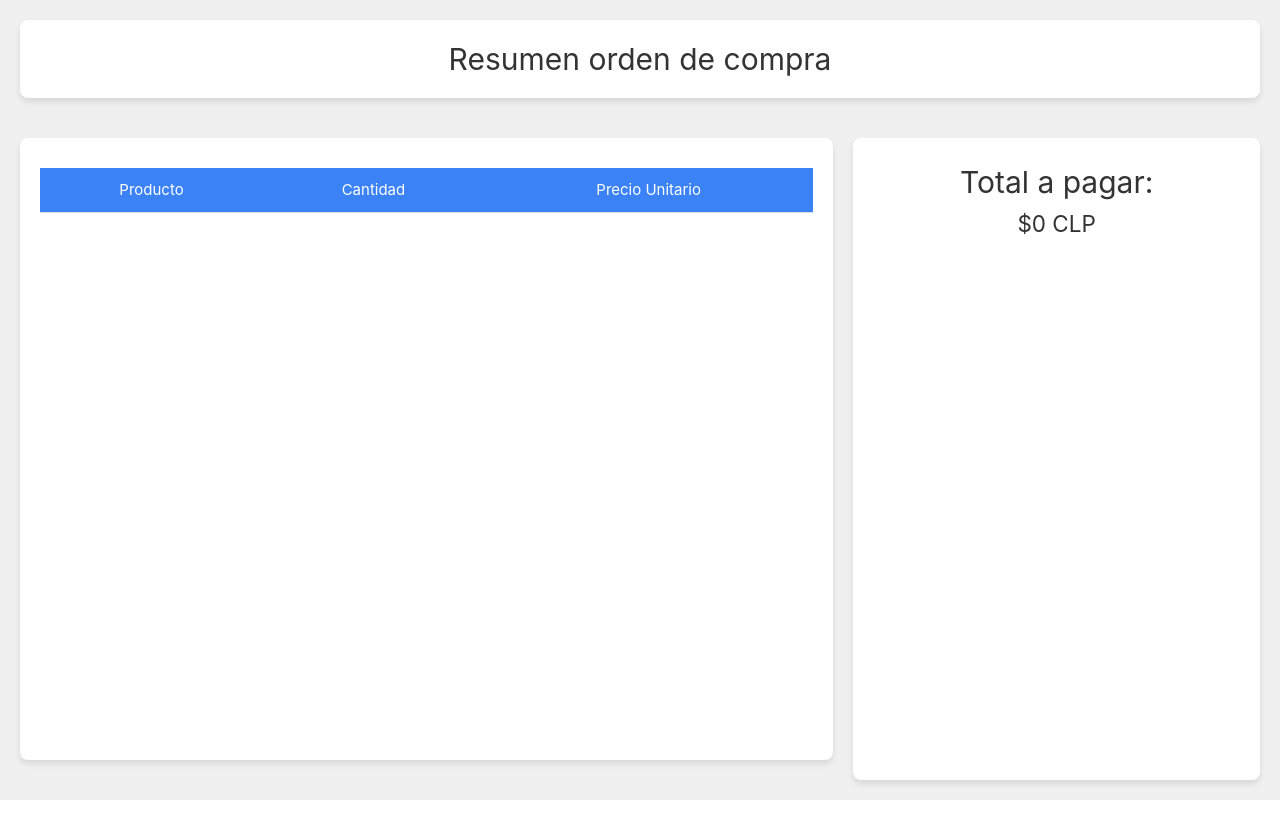
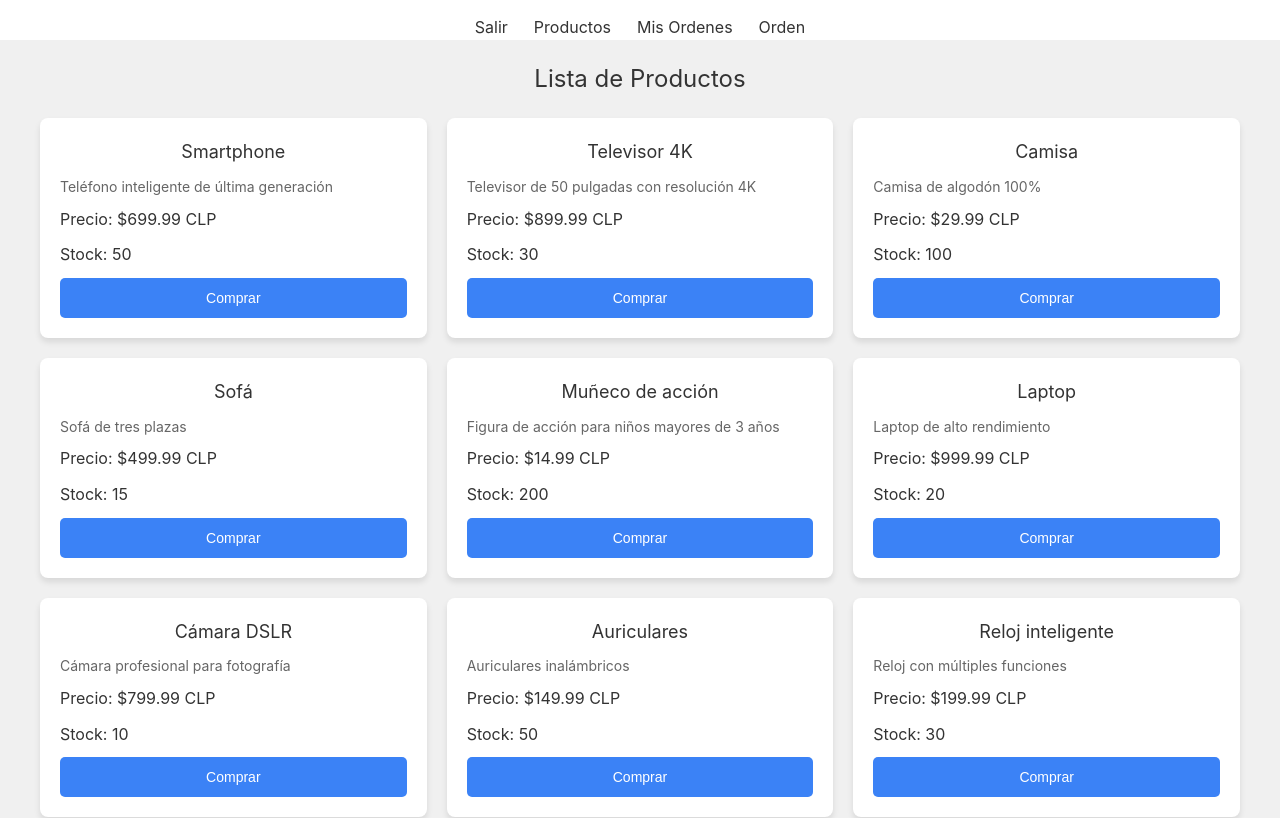
Before and after one commit to martinex453/Lab-1-TDB-Grupo1, a Vue app in the folder front-grupo1/: page /products in a window 1280 px wide. Shown: the top 818 px of the page. Built offline with nearby package versions, Linux system fonts and the light colour scheme.

Commit message:
Mas arreglos en front

```diff
--- a/front-grupo1/src/App.vue
+++ b/front-grupo1/src/App.vue
@@ -1,22 +1,19 @@
 <script setup>
-import RegisterLogin from './components/RegisterLogin.vue';
-import PucharseOrder from './components/PucharseOrder.vue';
-import Products from './components/Products.vue';
-import totalOrderDetail from './components/totalOrderDetail.vue';
+import NavBar from './components/NavBar.vue';
 </script>
 
 <template>
   <main>
+    <NavBar />
     <div class="wrapper">
-      <totalOrderDetail />
+      <router-view />
     </div>
   </main>
 </template>
 
 <style scoped>
 @media (min-width: 1024px) {
-
-.wrapper {
+  .wrapper {
     display: flex;
     place-items: flex-start;
     flex-wrap: wrap;
--- /dev/null
+++ b/front-grupo1/src/components/NavBar.vue
@@ -0,0 +1,41 @@
+<template>
+    <nav class="navbar">
+      <div class="navbar-container">
+        <div class="navbar-links">
+          <router-link to="/" class="navbar-link">Salir</router-link>
+          <router-link to="/products" class="navbar-link">Productos</router-link>
+          <router-link to="/myOrders" class="navbar-link">Mis Ordenes</router-link>
+          <router-link to="/order" class="navbar-link">Orden</router-link>
+        </div>
+      </div>
+    </nav>
+  </template>
+
+
+<style scoped>
+.navbar {
+  background-color: #ffffff;
+  color: #333;
+  display: flex;
+  justify-content: center;
+  height: 40px;
+}
+
+.navbar-container {
+  display: flex;
+  justify-content: center;
+  align-items: center;
+  width: 100%;
+}
+
+.navbar-links {
+  display: flex;
+  gap: 20px;
+}
+
+.navbar-link {
+  color: #333;
+  text-decoration: none;
+  font-size: 1rem;
+}
+</style>
--- a/front-grupo1/src/components/Products.vue
+++ b/front-grupo1/src/components/Products.vue
@@ -64,39 +64,36 @@ export default {
 </script>
 
 <style>
-/* Contenedor principal para los productos */
 .products-container {
     display: flex;
     flex-direction: column;
     align-items: center;
     padding: 20px;
-    background-color: #f0f0f0; /* Fondo suave */
+    background-color: #f0f0f0;
     min-height: 100vh;
+    width: 100%;
 }
 
-/* Título principal */
 .title {
     font-size: 24px;
-    color: #333; /* Color oscuro */
+    color: #333;
     margin-bottom: 20px;
     text-align: center;
 }
 
-/* Lista de productos */
 .products-list {
     display: grid;
-    grid-template-columns: repeat(auto-fit, minmax(300px, 1fr)); /* Diseño adaptable */
-    gap: 20px; /* Espacio entre productos */
+    grid-template-columns: repeat(auto-fit, minmax(300px, 1fr));
+    gap: 20px;
     width: 100%;
-    max-width: 1200px; /* Ancho máximo de la lista */
+    max-width: 1200px;
 }
 
-/* Estilo para cada producto */
 .product-item {
-    background-color: #fff; /* Fondo blanco */
+    background-color: #fff;
     padding: 20px;
     border-radius: 8px;
-    box-shadow: 0 4px 6px rgba(0, 0, 0, 0.1); /* Sombra ligera */
+    box-shadow: 0 4px 6px rgba(0, 0, 0, 0.1);
     display: flex;
     flex-direction: column;
     justify-content: space-between;
@@ -104,36 +101,32 @@ export default {
 }
 
 .product-item:hover {
-    transform: translateY(-5px); /* Efecto hover */
+    transform: translateY(-5px);
 }
 
-/* Estilo para los nombres de los productos */
 .product-item h2 {
     font-size: 18px;
-    color: #333; /* Color oscuro */
+    color: #333;
     margin-bottom: 10px;
 }
 
-/* Descripción de los productos */
 .product-item p {
     font-size: 14px;
-    color: #666; /* Color gris */
+    color: #666;
     margin-bottom: 10px;
     line-height: 1.4;
 }
 
-/* Precio y stock */
 .product-item h3, .product-item h4 {
     font-size: 16px;
     color: #333;
     margin-bottom: 10px;
 }
 
-/* Botón de compra */
 .purchase-button {
     padding: 12px;
-    background-color: #3b82f6; /* Azul principal */
-    color: white; /* Texto blanco */
+    background-color: #3b82f6;
+    color: white;
     border: none;
     border-radius: 5px;
     font-size: 14px;
@@ -142,6 +135,6 @@ export default {
 }
 
 .purchase-button:hover {
-    background-color: #2563eb; /* Azul más oscuro */
+    background-color: #2563eb;
 }
 </style>
--- a/front-grupo1/src/components/PucharseOrder.vue
+++ b/front-grupo1/src/components/PucharseOrder.vue
@@ -134,8 +134,8 @@ export default {
 <style>
 .pucharce-order-container {
     display: grid;
-    grid-template-columns: 60% 1fr; /* La primera columna (imagen) ocupa 60%, la segunda ocupa el resto */
-    grid-template-rows: auto 1fr; /* Filas: primera (imagen y product-info) ajustada a su contenido, la segunda ocupa el resto del espacio */
+    grid-template-columns: 60% 1fr;
+    grid-template-rows: auto 1fr;
     gap: 20px;
     padding: 20px;
     width: 100%;
@@ -145,8 +145,8 @@ export default {
 }
 
 .image {
-    grid-column: 1 / 2; /* Imagen ocupa la primera columna */
-    grid-row: 1; /* Imagen en la primera fila */
+    grid-column: 1 / 2;
+    grid-row: 1;
     display: flex;
     align-items: center;
     justify-content: center;
@@ -168,8 +168,8 @@ export default {
 }
 
 .product-information {
-    grid-column: 1 / 2; /* Información del producto también en la primera columna */
-    grid-row: 2; /* Información del producto en la segunda fila */
+    grid-column: 1 / 2;
+    grid-row: 2;
     display: flex;
     flex-direction: column;
     justify-content: flex-start;
@@ -182,8 +182,8 @@ export default {
 }
 
 .order-form-container {
-    grid-column: 2; /* El formulario de pedido ocupa la segunda columna */
-    grid-row: 1 / 3; /* El formulario ocupa desde la primera fila hasta la última */
+    grid-column: 2;
+    grid-row: 1 / 3;
     display: flex;
     flex-direction: column;
     justify-content: center;
@@ -207,11 +207,11 @@ export default {
 }
 
 .pucharse-button {
-    background-color: #60A5FA; /* Azul claro */
+    background-color: #60A5FA;
 }
 
 .no-stock-text {
-    background-color: #EF4444; /* Rojo suave */
+    background-color: #EF4444;
 }
 
 .amount-selection {
--- a/front-grupo1/src/components/RegisterLogin.vue
+++ b/front-grupo1/src/components/RegisterLogin.vue
@@ -15,6 +15,10 @@ export default {
     methods: {
         async submitForm() {
             if (this.register) {
+                if (!this.nombre || !this.email || !this.direccion || !this.telefono || !this.contrasena) {
+                    alert("Por favor, llene todos los campos.");
+                    return;
+                }
                 const cliente = {
                     nombre: this.nombre,
                     email: this.email,
@@ -34,6 +38,10 @@ export default {
                     alert("Hubo un error al registrar el usuario.");
                 }
             } else {
+                if (!this.email || !this.contrasena) {
+                    alert("Por favor, llene todos los campos.");
+                    return;
+                }
                 try {
                     const response = await clienteService.loginCliente(this.email, this.contrasena);
                     console.log("Inicio de sesión exitoso:", response.data);
@@ -215,7 +223,7 @@ button {
     width: 100%;
     padding: 12px;
     background-color: #3b82f6;
-    color: white;
+    color: #ffffff;
     border: none;
     border-radius: 5px;
     font-size: 16px;
--- a/front-grupo1/src/components/totalOrderDetail.vue
+++ b/front-grupo1/src/components/totalOrderDetail.vue
@@ -70,11 +70,10 @@ export default {
 </script>
 
 <style>
-/* Contenedor principal */
 .container-order-summary {
     display: grid;
-    grid-template-columns: 2fr 1fr; /* Dos columnas: una pequeña y otra más grande */
-    grid-template-rows: auto 1fr; /* La primera fila se ajusta al contenido y la segunda ocupa el resto del espacio */
+    grid-template-columns: 2fr 1fr;
+    grid-template-rows: auto 1fr;
     gap: 20px;
     padding: 20px;
     height: 100vh;
@@ -83,18 +82,16 @@ export default {
     overflow: hidden;
 }
 
-/* Primer div */
 .order-title {
-    grid-column: span 2; /* El primer div ocupa las dos columnas */
+    grid-column: span 2;
     text-align: center;
     background-color: #fff;
     padding: 15px;
     border-radius: 8px;
     box-shadow: 0 4px 6px rgba(0, 0, 0, 0.1);
-    font-size: 15px; /* Tamaño de letra más pequeño */
+    font-size: 15px;
 }
 
-/* Segundo div */
 .order-details {
     background-color: #fff;
     padding: 20px;
@@ -102,16 +99,14 @@ export default {
     box-shadow: 0 4px 6px rgba(0, 0, 0, 0.1);
 }
 
-/* Tercer div */
 .order-summary {
     background-color: #fff;
     padding: 20px;
     border-radius: 8px;
     box-shadow: 0 4px 6px rgba(0, 0, 0, 0.1);
-    grid-row: span 2; /* El tercer div ocupa todo el espacio vertical */
+    grid-row: span 2;
 }
 
-/* Tabla */
 table {
     width: 100%;
     border-collapse: collapse;
@@ -133,13 +128,11 @@ tbody tr:hover {
     background-color: #f9f9f9;
 }
 
-/* Títulos y encabezados */
 h1, h2 {
     text-align: center;
     color: #333;
 }
 
-/* Botones */
 button {
     width: 100%;
     padding: 12px;
```
Also changed, not shown: front-grupo1/src/main.js (+6 -4 lines), front-grupo1/src/components/MyOrders.vue (added).
